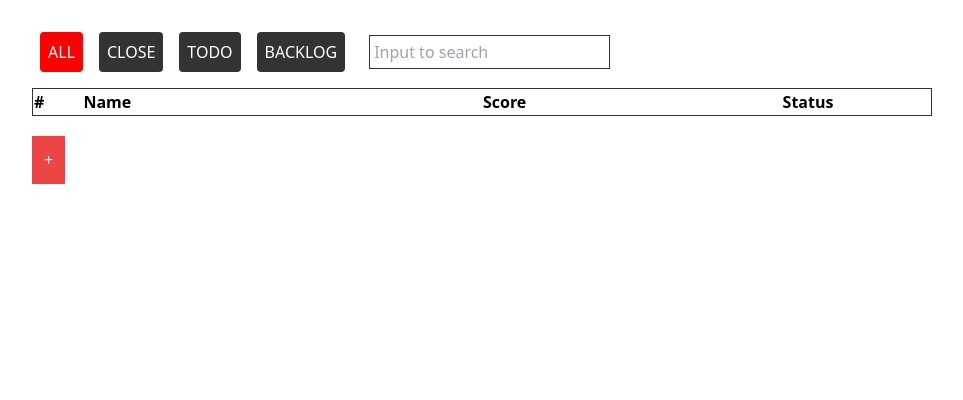
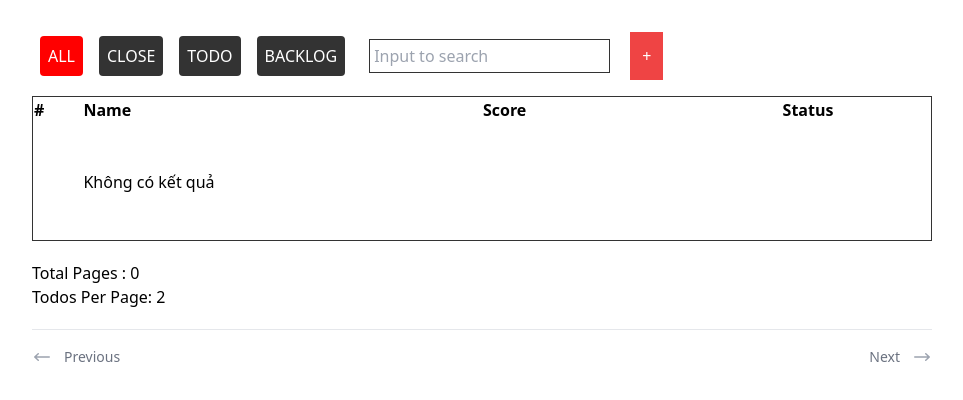
Before and after one commit to dinhcuongnd2001/training_todo, a Next.js app: page / in a window 1280 px wide. Shown: the top 400 px of the page, without its empty margins (0-963 px from the left). Built offline with nearby package versions, Linux system fonts and the light colour scheme.

Commit message:
feat: add panigation

```diff
--- /dev/null
+++ b/components/panigation.tsx
@@ -0,0 +1,72 @@
+import { PanigationProps } from '@/interfaces';
+import { ArrowLongLeftIcon, ArrowLongRightIcon } from '@heroicons/react/20/solid';
+import { useRouter } from 'next/router';
+
+export default function Panigation({ totalPages, currentPage }: PanigationProps) {
+  const router = useRouter();
+
+  const handlePrevious = () => {
+    const params = router.query;
+    router.push({ query: { ...params, page: currentPage - 1 } });
+  };
+
+  const handleNext = () => {
+    const params = router.query;
+    router.push({ query: { ...params, page: currentPage + 1 } });
+  };
+
+  const handleSelectPage = (x: number) => {
+    const params = router.query;
+    router.push({ query: { ...params, page: x } });
+  };
+
+  return (
+    <nav className="w-[900px] mt-5 flex items-center justify-between border-t border-gray-200 px-4 sm:px-0">
+      <div className="-mt-px flex w-0 flex-1">
+        <button
+          disabled={currentPage == 1 || totalPages == 0 ? true : false}
+          onClick={handlePrevious}
+          className="inline-flex items-center cursor-pointer border-t-2 border-transparent pr-1 pt-4 text-sm font-medium text-gray-500 hover:border-gray-300 hover:text-gray-700"
+        >
+          <ArrowLongLeftIcon className="mr-3 h-5 w-5 text-gray-400" aria-hidden="true" />
+          Previous
+        </button>
+      </div>
+
+      <div className="hidden md:-mt-px md:flex">
+        {Array.from({ length: totalPages }, (_, i) => i + 1).map((x) => (
+          <button
+            key={x}
+            onClick={() => handleSelectPage(x)}
+            className={
+              currentPage == x
+                ? 'items-center border-t-2 border-indigo-500 px-4 pt-4 text-sm font-medium text-indigo-600'
+                : 'cursor-pointer inline-flex items-center border-t-2 border-transparent px-4 pt-4 text-sm font-medium text-gray-500'
+            }
+            aria-current="page"
+          >
+            {x}
+          </button>
+        ))}
+        {/* Current: "border-indigo-500 text-indigo-600", Default: "border-transparent text-gray-500 hover:text-gray-700 hover:border-gray-300" */}
+        {/* <button
+          className="inline-flex items-center border-t-2 border-indigo-500 px-4 pt-4 text-sm font-medium text-indigo-600"
+          aria-current="page"
+        >
+          {currentPage}
+        </button> */}
+      </div>
+
+      <div className="-mt-px flex w-0 flex-1 justify-end">
+        <button
+          disabled={currentPage == totalPages || totalPages == 0 ? true : false}
+          onClick={handleNext}
+          className="cursor-pointer inline-flex items-center border-t-2 border-transparent pl-1 pt-4 text-sm font-medium text-gray-500 hover:border-gray-300 hover:text-gray-700"
+        >
+          Next
+          <ArrowLongRightIcon className="ml-3 h-5 w-5 text-gray-400" aria-hidden="true" />
+        </button>
+      </div>
+    </nav>
+  );
+}
--- a/interfaces/index.d.ts
+++ b/interfaces/index.d.ts
@@ -13,3 +13,9 @@ export interface AddTodoProps {
   setOpenModal: Dispatch<SetStateAction<boolean>>;
   setFilter: Dispatch<SetStateAction<string>>;
 }
+
+export interface PanigationProps {
+  totalPages: number;
+  currentPage: number;
+  // setCurrentPage: Dispatch<SetStateAction<number>>;
+}
--- a/package.json
+++ b/package.json
@@ -11,6 +11,7 @@
   "dependencies": {
     "@emotion/react": "^11.10.6",
     "@emotion/styled": "^11.10.6",
+    "@heroicons/react": "^2.0.17",
     "@mui/icons-material": "^5.11.16",
     "@mui/material": "^5.11.16",
     "@reduxjs/toolkit": "^1.9.3",
--- a/pages/index.tsx
+++ b/pages/index.tsx
@@ -1,6 +1,7 @@
 import { useState, useEffect, useLayoutEffect, ChangeEvent, useRef } from 'react';
 import ComponentAdd from '../components/ComponentAdd';
 import TodoComponent from '@/components/TodoComponent';
+import Panigation from '@/components/panigation';
 import { Todo } from '@/interfaces';
 import { Status } from '@/constants';
 import { useAppDispatch, useAppSelector } from '@/hooks/common';
@@ -8,15 +9,21 @@ import { fetchTodoList } from '@/redux/todo.slice';
 import { useRouter } from 'next/router';
 import { debounce } from 'lodash';
 export default function Home() {
+  const [filter, setFilter] = useState<string>('');
+  const [openModal, setOpenModal] = useState<boolean>(false);
   const dispatch = useAppDispatch();
   const todoList = useAppSelector((state) => state.todolist.list);
   const router = useRouter();
-  let { status, search } = router.query;
+  const checkRef = useRef<boolean>(false); // check already get data from localstorage
+  const todosPerPage = 2;
+  let totalPages = Math.ceil(todoList.length / 5);
+  let { status, search, page } = router.query;
   status = status ? status : 'ALL';
   search = search ? search : '';
-  const [filter, setFilter] = useState<string>('');
-  const [openModal, setOpenModal] = useState<boolean>(false);
-  const filterTodo = (status: string | string[], search: string | string[]): Todo[] => {
+  page = page ? page : '1';
+
+  const filterTodo = (status: string | string[], search: string | string[], page: string): Todo[] => {
+    const newTodoList = () => {
       if (status === 'ALL') {
         if (search == '') return todoList;
         return todoList.filter((x) => x.name.toLocaleLowerCase().includes(search.toString().toLocaleLowerCase()));
@@ -28,11 +35,15 @@ export default function Home() {
       }
     };
 
+    totalPages = Math.ceil(newTodoList().length / todosPerPage);
+    return newTodoList().slice(todosPerPage * (+page - 1), todosPerPage * +page);
+  };
+
   const handleChangeStatus = (status: string) => {
-    router.query.status = status;
+    const { page, ...rest } = router.query;
     router.push({
       query: {
-        ...router.query,
+        ...rest,
         status,
       },
     });
@@ -40,7 +51,7 @@ export default function Home() {
 
   const handleChangeFilter = (e: ChangeEvent<HTMLInputElement>) => {
     const stringSearch = e.target.value.trim();
-    const { search, ...rest } = router.query;
+    const { search, page, ...rest } = router.query;
     const queryStore = stringSearch
       ? {
           ...rest,
@@ -63,22 +74,23 @@ export default function Home() {
 
   useEffect(() => {
     const list = localStorage.getItem('todoList');
+    checkRef.current = true;
     if (list) {
       const listTodo: Todo[] = JSON.parse(list);
       dispatch(fetchTodoList(listTodo));
     }
   }, []);
 
-  // lan cuoi chua xoa dc
   useEffect(() => {
-    if (todoList.length) {
+    if (todoList.length || checkRef.current) {
       localStorage.setItem('todoList', JSON.stringify(todoList));
     }
   }, [todoList]);
 
   const getStatus = Object.keys(Status).filter((v) => isNaN(Number(v)));
   const listStatus = ['ALL', ...getStatus];
-
+  const todoShow = filterTodo(status, search, page as string);
+  // if (router.isReady == true) return null;
   return (
     <main className="w-full h-[100vh] bg-white text-black p-8">
       <div className="mb-4 flex items-center">
@@ -103,9 +115,15 @@ export default function Home() {
             onChange={handleChangeFilter}
           />
         </div>
+        <div className="flex items-center">
+          <button onClick={handleOpenModal} className="p-3 bg-red-500 text-white ml-5">
+            +
+          </button>
+        </div>
       </div>
 
-      <table className="w-[900px] text-left border border-solid border-[#333]">
+      <>
+        <table className="w-[900px] min-h-[145px] text-left border border-solid border-[#333]">
           <thead>
             <tr>
               <th className="w-[50px]">#</th>
@@ -114,19 +132,33 @@ export default function Home() {
               <th className="w-[150px]">Status</th>
             </tr>
           </thead>
-
+          {todoShow.length ? (
             <tbody>
               {todoList.length > 0
-            ? filterTodo(status, search).map((each, index) => {
+                ? todoShow.map((each, index) => {
                     return <TodoComponent key={each.id} num={index} todo={each} />;
                   })
                 : null}
             </tbody>
+          ) : (
+            <tbody>
+              <tr>
+                <td></td>
+                <td>
+                  <p>Không có kết quả</p>
+                </td>
+              </tr>
+            </tbody>
+          )}
         </table>
 
-      <button onClick={handleOpenModal} className="p-3 bg-red-500 text-white mt-5">
-        +
-      </button>
+        <div className="mt-5">
+          <p>Total Pages : {totalPages}</p>
+          <p>Todos Per Page: {todosPerPage}</p>
+        </div>
+        <Panigation totalPages={totalPages} currentPage={+page} />
+      </>
+
       {openModal ? <ComponentAdd openModal={openModal} setOpenModal={setOpenModal} setFilter={setFilter} /> : null}
     </main>
   );
```
Also changed, not shown: 1 other file (tests, documents, lock files or other folders). Lines whose indentation alone changed are shown as unchanged.
